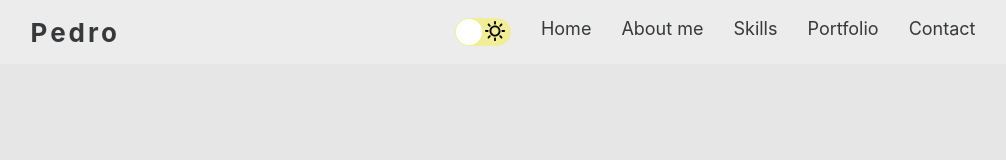
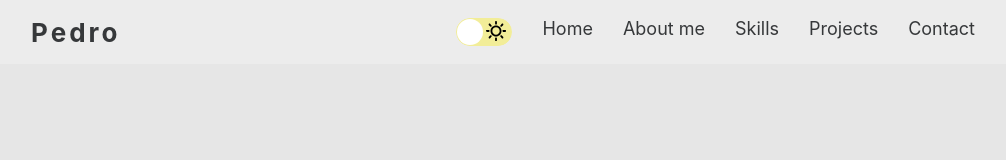
Before and after one commit to PedroMilani04/pedro-portfolio, a React (Create React App) app: page / in a window 1280 px wide. Shown: the top 160 px of the page, without its empty margins (137-1143 px from the left). Built offline with nearby package versions, Linux system fonts and the light colour scheme.

Commit message:
updated projects

```diff
--- a/src/components/App.js
+++ b/src/components/App.js
@@ -105,7 +105,7 @@ function App() {
                 </li>
                 <li>
                   <Link to="#portfoliopage" smooth className="linkhov">
-                    Portfolio
+                    Projects
                   </Link>
                 </li>
                 <li>
--- a/src/components/Portfolio.js
+++ b/src/components/Portfolio.js
@@ -16,7 +16,7 @@ export default function Portfolio() {
     return (
       <div className="portfoliocontainer" id="portfoliopage">
         <div className="aboutme" data-aos="fade-up">
-          Portfolio
+          Projects
         </div>
         <div className="intro" data-aos="fade-down">
           My works
@@ -36,14 +36,12 @@ export default function Portfolio() {
                         data-aos="fade-down"
                         data-aos-duration="700"
                       >
-                        Destination
+                        Movement Detection
                       </h3>
                       <p className="portfolio_desc" data-aos="fade-left">
-                        A simple "Catalog" Project using HTML5/CSS3/JS,
-                        showcasing various destinations around the world. Made
-                        specially for HTML5 and CSS3 training.
+                      A pre-trained machine learning project, using of tools like Web Workers for the Machine Learning process execution, TensorFlowJS and a variety of APIs.
                       </p>
-                      <a href="https://destination-viagem.vercel.app/">
+                      <a href="https://pedromilani04.github.io/hands-detection-stream/pages/titles/">
                         <button className="goto">
                           <span>Go to project</span>
                         </button>
--- a/src/css/Portfolio.css
+++ b/src/css/Portfolio.css
@@ -67,8 +67,8 @@
 }
 
 .portfolio_title {
-    font-size: 1.5rem;
-    margin-top: 2vh;
+    font-size: 1.37rem;
+    margin-top: 3vh;
 }
 
 .portfolio_desc {
```
Also changed, not shown: 1 other file (tests, documents, lock files or other folders).
